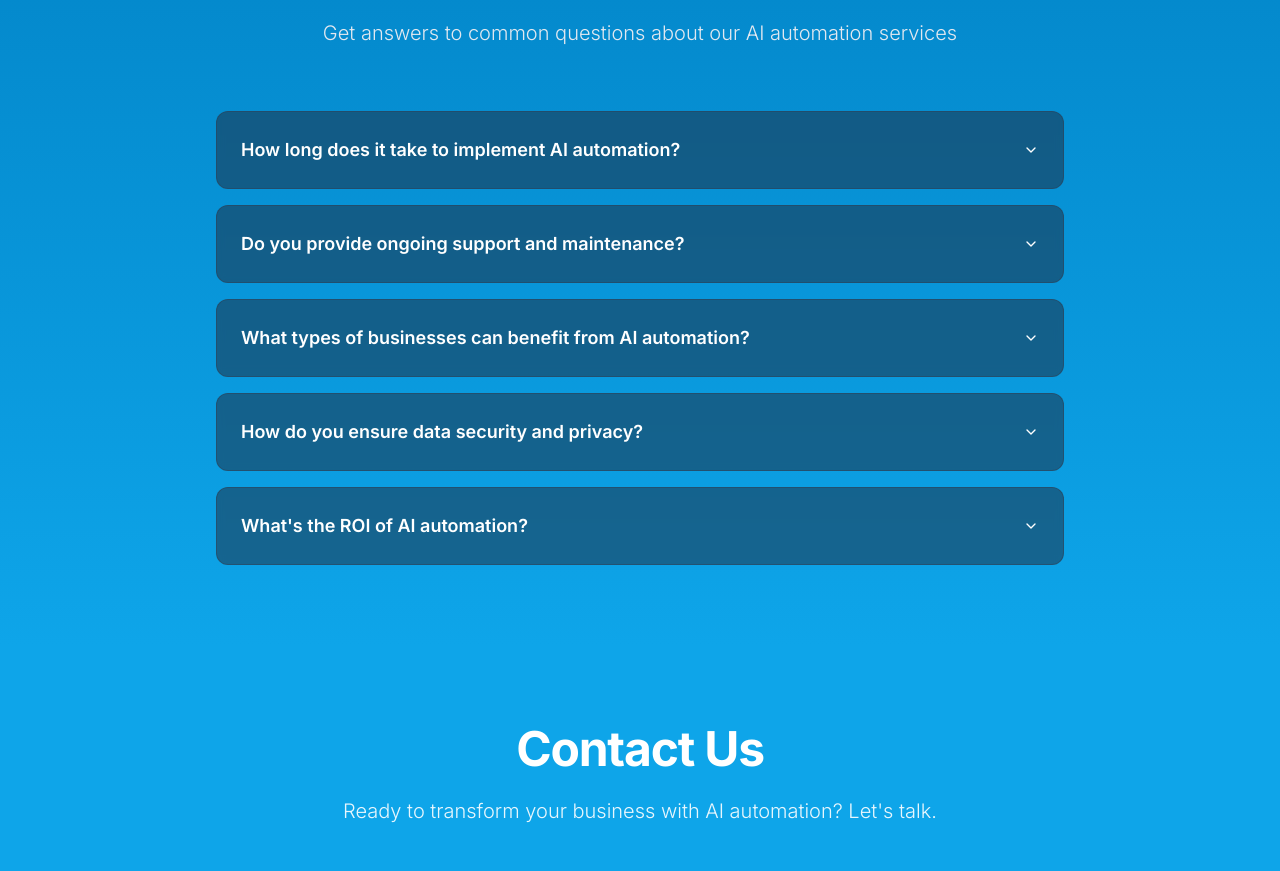
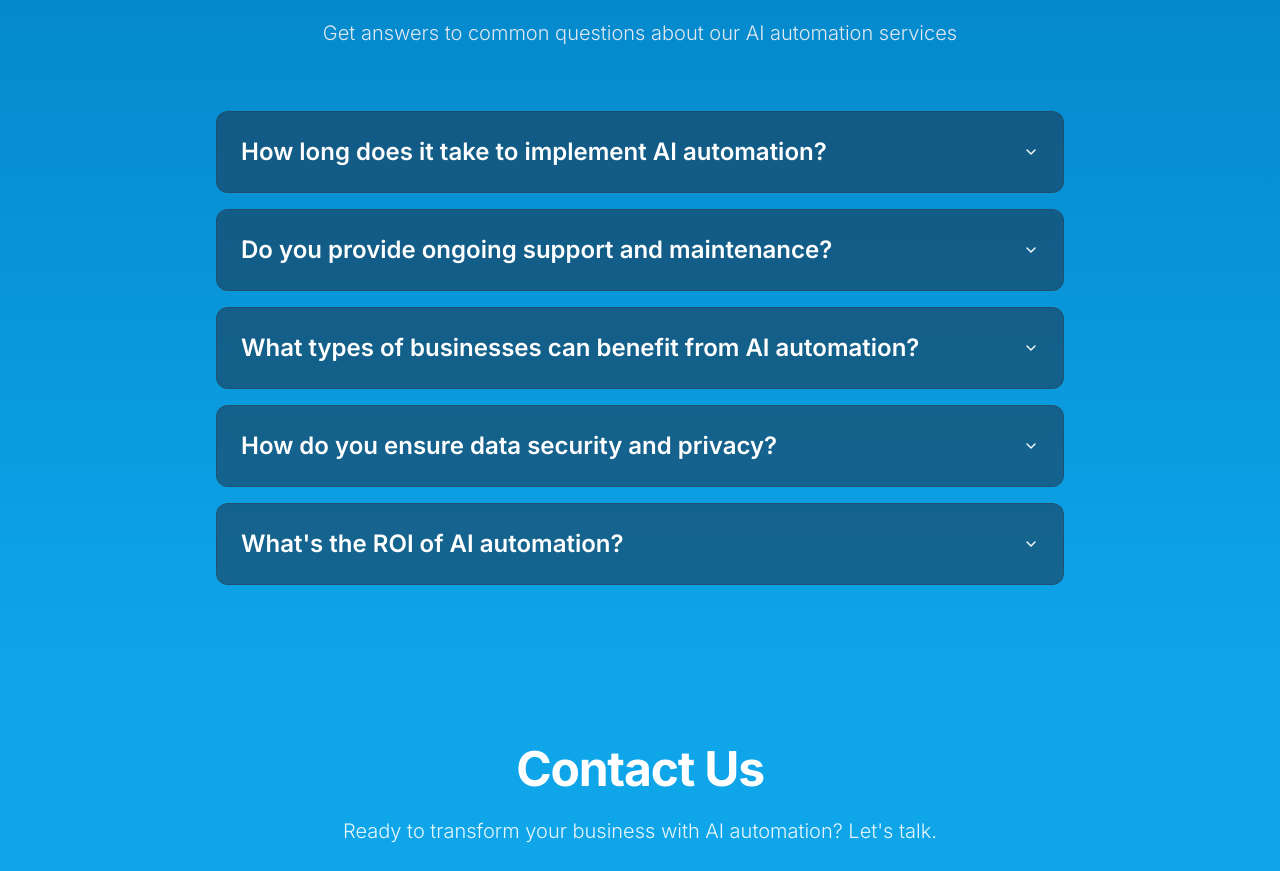
Before and after one commit to SherazAbbas2007/BluAuto-Website, a React (Vite) app: page / in a window 1280 px wide. Shown: the part 2851-3722 px from the top of the page. Built offline with nearby package versions, Linux system fonts and the light colour scheme; some icons are missing.

Commit message:
Visual edit in Lovable
Edited UI in Lovable

```diff
--- a/src/components/FAQ.tsx
+++ b/src/components/FAQ.tsx
@@ -40,12 +40,12 @@ const FAQ = () => {
           {faqs.map((faq, index) => <AccordionItem key={index} value={`item-${index}`} className={`bg-slate-800/50 backdrop-blur-sm border border-slate-700/50 rounded-xl overflow-hidden transition-all duration-700 ${inView ? 'opacity-100 translate-y-0' : 'opacity-0 translate-y-8'}`} style={{
           transitionDelay: `${index * 0.1}s`
         }}>
-              <AccordionTrigger className="w-full p-6 text-left flex items-center justify-between hover:bg-slate-700/50 transition-colors font-semibold text-white [&[data-state=open]>svg]:rotate-180 text-lg">
+              <AccordionTrigger className="w-full p-6 text-left flex items-center justify-between hover:bg-slate-700/50 transition-colors font-semibold text-white [&[data-state=open]>svg]:rotate-180 text-2xl">
                 {faq.question}
               </AccordionTrigger>
 
               <AccordionContent className="px-6 pb-6">
-                <p className="text-slate-300 font-light leading-relaxed text-xl">
+                <p className="leading-relaxed text-xl font-light text-slate-50">
                   {faq.answer}
                 </p>
               </AccordionContent>
```
